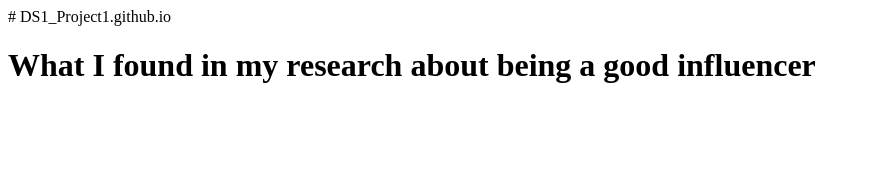
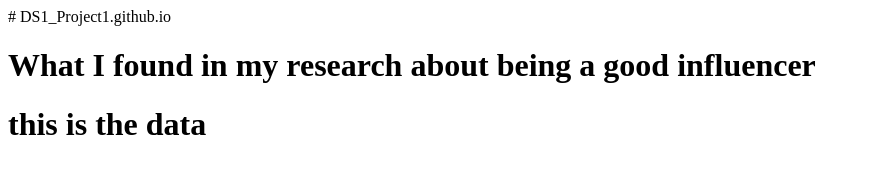
Before and after one commit to jgonzalez75/DS1_Project1.github.io, a plain HTML site: page index.html in a window 1280 px wide. Shown: the whole page, without its empty margins (0-870 px from the left). Drawn offline with Linux system fonts and the light colour scheme.

Commit message:
index.html

```diff
--- a/index.html
+++ b/index.html
@@ -2,6 +2,7 @@
 # DS1_Project1.github.io
 <html>
   <head>
-  <h1>What I found in my research about being a good influencer</h1>
+    <h1>What I found in my research about being a good influencer</h1>
+    <h1>this is the data</h1>
   </head>
 </html>
```
